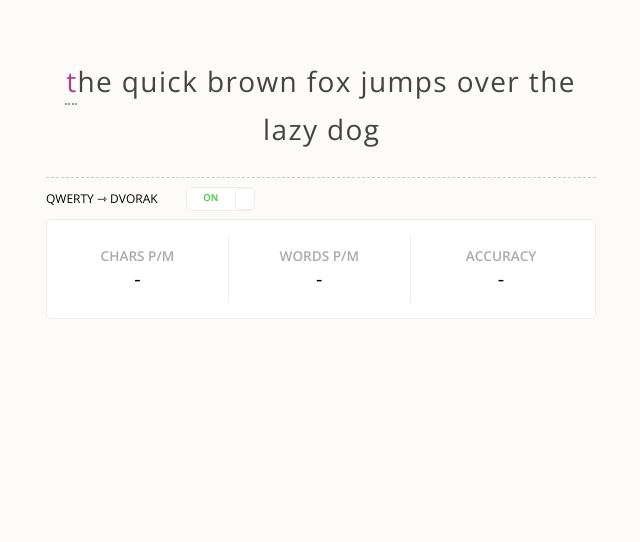
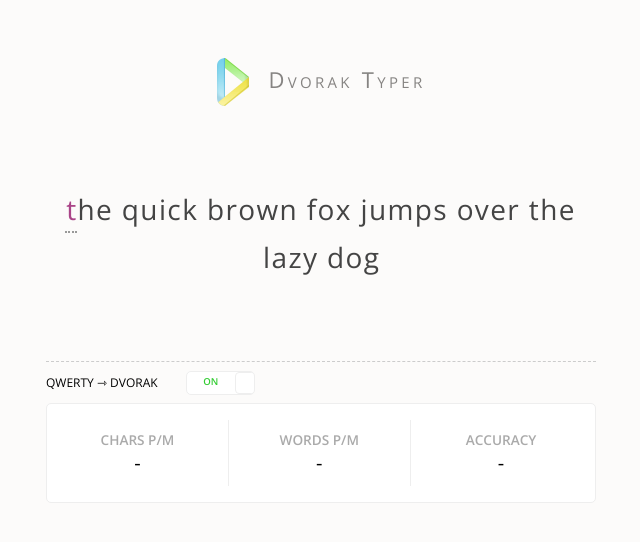
Before and after one commit to RLeePfeil/Dvorak-Game, a plain HTML site: page index.html in a window 1280 px wide. Shown: the whole page, without its empty margins (319-959 px from the left). Drawn offline with nearby package versions, Linux system fonts and the light colour scheme.

Commit message:
style updates - new logo

```diff
--- a/css/style.css
+++ b/css/style.css
@@ -13,6 +13,25 @@ label {
 	margin: 0 auto;
 	max-width: 550px;
 	padding: 50px;
+}
+
+#header {
+	text-align: center;
+	padding-bottom: 5em;
+}
+
+#header h1 {
+	color: #868482;
+    font-size: 22px;
+    font-variant: small-caps;
+    font-weight: 300;
+    letter-spacing: 0.15em;
+    margin: 0;
+}
+
+#header img {
+	vertical-align: middle;
+	margin-right: 10px;
 }
 
 #sentence {
@@ -44,7 +63,7 @@ span.incorrect {
 
 #options {
 	border-top: 1px dashed #CCC;
-    margin: 1.5em 0 0;
+    margin: 5em 0 0;
     padding: 0.5em 0;
 }
 
--- a/index.html
+++ b/index.html
@@ -6,6 +6,10 @@
 </head>
 <body>
 	<div id="container">
+		<div id="header">
+			<h1><img src="images/logo.png" alt="logo" /> Dvorak Typer</h1>
+		</div>
+
 		<div id="sentence"></div>
 
 		<div id="options">
```
Also changed, not shown: images/logo.png (added), 2 other files.
